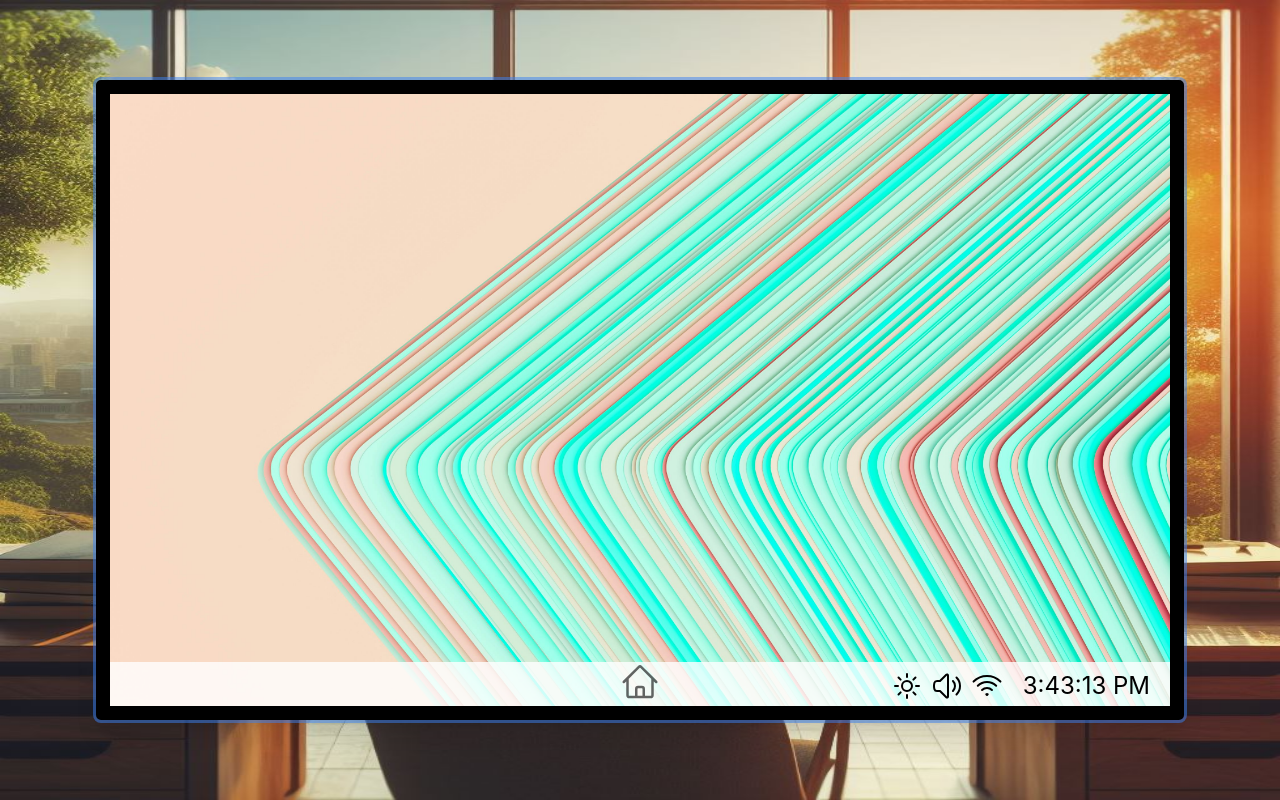
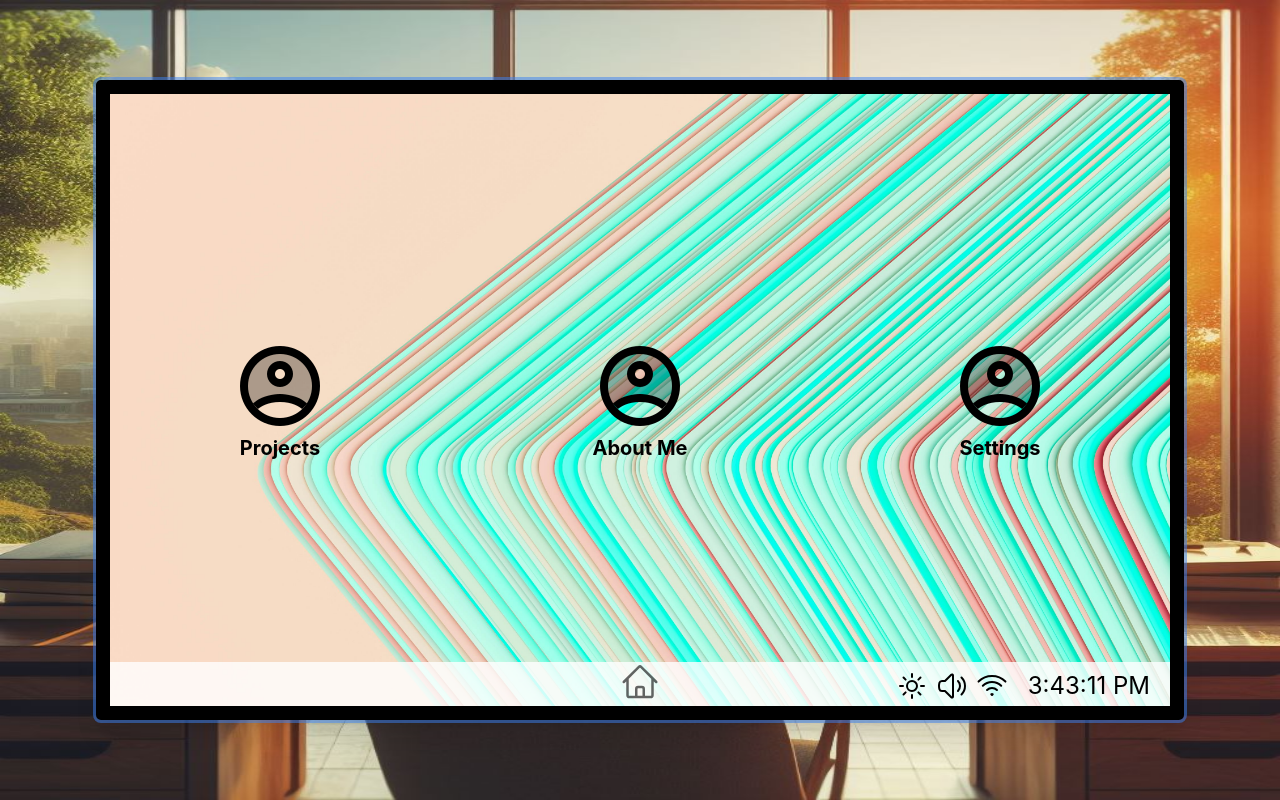
Before and after one commit to martin-penkov/PortfolioWeb, a React (Vite) app: page / in a window 1280 px wide. Built offline with nearby package versions, Linux system fonts and the light colour scheme.

Commit message:
setup icons simplify routing setup about me page

```diff
--- /dev/null
+++ b/src/components/Apps/AboutMe.tsx
@@ -0,0 +1,9 @@
+import localization from "@/locale/locale.en.json"
+
+export const AboutMe = () => {
+
+
+    return (
+        <p>{localization.AboutMe}</p>
+    )
+}
--- a/src/components/CommonInterface/Interface.tsx
+++ b/src/components/CommonInterface/Interface.tsx
@@ -12,7 +12,7 @@ export const Interface = ({children}: InterfaceProps) => {
         <div>
             <img className="absolute inset-0 h-full w-full object-cover" src={DEVICE_WALLPAPER} />
             <MobileStatusBar />
-            <main className="flex-1 relative overflow-y-auto focus:outline-none">{children}</main>
+            <main className="w-full h-full absolute overflow-y-auto">{children}</main>
             <DesktopStatusBar />
             <MobileNavBar />
         </div>
--- /dev/null
+++ b/src/components/HomeScreen/AppIcon.tsx
@@ -0,0 +1,15 @@
+type AppIconProps = {
+    iconPath: string,
+    title: string,
+    openApp: React.Dispatch<React.SetStateAction<null>>,
+    appRef: JSX.Element
+}
+
+export const AppIcon = ({ iconPath, title, openApp, appRef }: AppIconProps) => {
+    return (
+        <div className="mx-auto w-40 h-50 hover:scale-110 transition duration-100" onClick={() => { openApp(appRef) }}>
+            <img className="mx-auto" src={iconPath} alt="" />
+            <p className="text-xl font-bold text-wrap text-center">{title}</p>
+        </div>
+    )
+}
--- /dev/null
+++ b/src/components/HomeScreen/HomeScreen.tsx
@@ -0,0 +1,18 @@
+import { AboutMe } from "../Apps/AboutMe"
+import { AppIcon } from "./AppIcon"
+import userIcon from "@/assets/icons/user.png"
+
+type HomeScreenProps = {
+    openApp: React.Dispatch<React.SetStateAction<null>>,
+}
+
+export const HomeScreen = ({ openApp }: HomeScreenProps) => {
+
+    return (
+        <div className="container relative flex flex-wrap w-full h-full gap-5 place-items-center">
+            <AppIcon iconPath={userIcon} title="Projects" appRef={<AboutMe/>} openApp={openApp} />
+            <AppIcon iconPath={userIcon} title="About Me" appRef={<AboutMe/>} openApp={openApp} />
+            <AppIcon iconPath={userIcon} title="Settings" appRef={<AboutMe/>} openApp={openApp} />
+        </div>
+    )
+}
--- a/src/components/Layout/MainLayout.tsx
+++ b/src/components/Layout/MainLayout.tsx
@@ -11,6 +11,7 @@ import * as React from 'react';
 import { NavLink, Link } from 'react-router-dom';
 
 import { useDispatch } from 'react-redux';
+import { HomeScreen } from '../HomeScreen/HomeScreen';
 
 type SideNavigationItem = {
   name: string;
@@ -58,27 +59,25 @@ const SideNavigation = () => {
   );
 };
 
-type UserNavigationItem = {
-  name: string;
-  to: string;
-  onClick?: () => void;
-};
-
-type MobileSidebarProps = {
-  sidebarOpen: boolean;
-  setSidebarOpen: React.Dispatch<React.SetStateAction<boolean>>;
-};
 
 type MainLayoutProps = {
   children: React.ReactNode;
 };
 
 export const MainLayout = ({ children }: MainLayoutProps) => {
-  const [sidebarOpen, setSidebarOpen] = React.useState(false);
+  const [currentApp, openApp] = React.useState(null);
+
+
+  if(!currentApp){
+    return (
+      <div className="h-full w-full">
+        <HomeScreen openApp={openApp} />
+      </div>
+  )}
 
   return (
-      <div className="h-full w-full bg-red-950">
-        {/* <main className="flex-1 relative overflow-y-auto focus:outline-none">{children}</main> */}
+      <div className="h-full w-full">
+        {currentApp}
       </div>
   );
 };
--- /dev/null
+++ b/src/locale/locale.en.json
@@ -0,0 +1,4 @@
+{
+    "AboutMe": "Lorem ipsum dolor sit amet consectetur adipisicing elit. Unde voluptatibus ducimus excepturi dolore consectetur, consequuntur ut obcaecati cum commodi architecto vitae neque odit impedit ea assumenda quas animi hic, aspernatur adipisci! Impedit quasi cum, vitae animi nesciunt facilis obcaecati alias, harum nihil cupiditate, aliquam accusantium soluta iusto! Similique, nostrum possimus! Eaque explicabo tempore nobis autem delectus veniam asperiores aliquam. Exercitationem, fugit est voluptas officiis ea rerum rem. Aperiam aliquam, voluptatum corporis laudantium ipsam eligendi sit deleniti inventore soluta architecto voluptates asperiores consequatur similique voluptas quia assumenda! Harum reprehenderit accusantium in fugit optio corporis earum necessitatibus debitis inventore repellendus? Assumenda, culpa."
+
+}
--- a/src/routes/defaultRoutes.tsx
+++ /dev/null
@@ -1,35 +0,0 @@
-import { Suspense } from 'react';
-import { Navigate, Outlet } from 'react-router-dom';
-
-import { Spinner } from '@/components/Elements';
-import { MainLayout } from '@/components/Layout';
-import { lazyImport } from '@/utils/lazyImport';
-
-const { Dashboard } = lazyImport(() => import('@/features/misc'), 'Dashboard');
-
-const App = () => {
-  return (
-    <MainLayout>
-      <Suspense
-        fallback={
-          <div className="h-full w-full flex items-center justify-center">
-            <Spinner size="xl" />
-          </div>
-        }
-      >
-        <Outlet />
-      </Suspense>
-    </MainLayout>
-  );
-};
-
-export const defaultRoutes = [
-    {
-      path: '/',
-      element: <App />,
-      children: [
-        { path: '/projects', element: <Dashboard /> },
-        { path: '*', element: <Navigate to="." /> },
-      ],
-    },
-  ];
--- a/src/routes/index.tsx
+++ b/src/routes/index.tsx
@@ -1,15 +1,27 @@
-import { useRoutes } from 'react-router-dom';
-
-import { Landing } from '@/features/misc';
-import { defaultRoutes } from './defaultRoutes';
+import { Outlet, Route, Routes } from 'react-router-dom';
+import { MainLayout } from '@/components/Layout';
+import { Suspense } from 'react';
+import { Spinner } from '@/components/Elements';
+import { AboutMe } from '@/components/Apps/AboutMe';
 
 export const AppRoutes = () => {
 
-  const commonRoutes = [{ path: '/', element: <Landing /> }];
-
-  const routes = defaultRoutes;
-
-  const element = useRoutes([...routes, ...commonRoutes]);
-
-  return <>{element}</>;
+  return (
+    <Routes>
+      <Route path="/" element={
+        <MainLayout>
+          <Suspense
+          fallback={
+            <div className="h-full w-full flex items-center justify-center">
+              <Spinner size="xl" />
+            </div>
+          }
+        >
+          <Outlet />
+        </Suspense>
+        </MainLayout>
+      } />
+      <Route path='projects' element={<AboutMe />} />
+    </Routes>
+  )
 };
```
Also changed, not shown: src/assets/icons/user.png (added).
